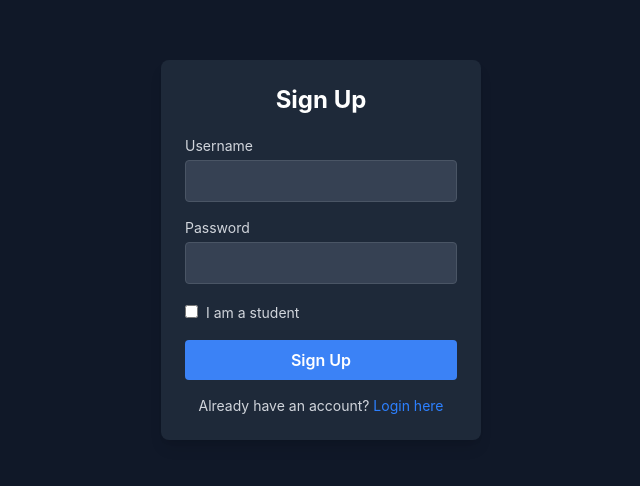
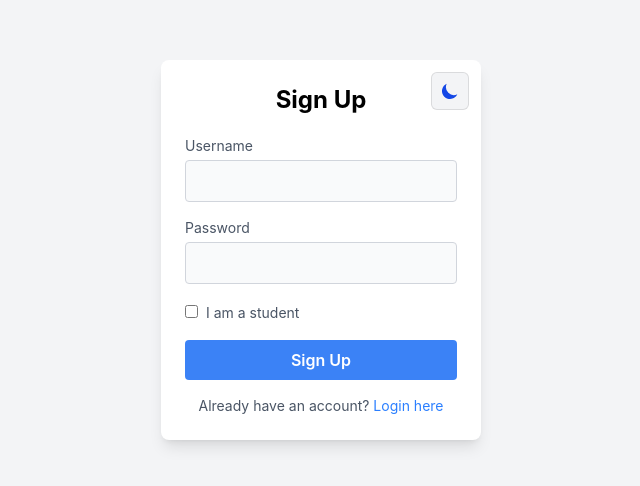
Before and after one commit to Amjad-Mousa/Task-Management-System, a React (Vite) app: page /signup in a window 1280 px wide. Shown: the part 150-636 px from the top of the page, without its empty margins (319-959 px from the left). Built offline with nearby package versions, Linux system fonts and the light colour scheme.

Commit message:
Add dark/light mode for all admin components

```diff
--- a/src/components/Chat.jsx
+++ b/src/components/Chat.jsx
@@ -73,7 +73,6 @@ const AdminChat = () => {
       }`}>
         <div className="flex justify-between items-center mb-4">
           <h2 className="text-xl font-bold">Admin Chat</h2>
-          <DarkModeToggle />
         </div>
 
         {/* Admin user text box*/}
@@ -119,7 +118,10 @@ const AdminChat = () => {
         </button>
       </div>
 
-      <div className={`flex-1 flex flex-col ${isDarkMode ? 'bg-gray-900' : 'bg-gray-50'}`}>
+      <div className={`flex-1 flex flex-col relative ${isDarkMode ? 'bg-gray-900' : 'bg-gray-50'}`}>
+        <div className="absolute top-4 right-4 flex gap-2">
+          <DarkModeToggle />
+        </div>
 
         <div className={`p-4 border-b ${isDarkMode ? 'border-gray-700' : 'border-gray-200'}`}>
           <h3 className="text-lg font-semibold">
--- a/src/components/Projects.jsx
+++ b/src/components/Projects.jsx
@@ -57,7 +57,6 @@ const Projects = () => {
       <aside className={`w-64 p-4 flex flex-col ${isDarkMode ? 'bg-gray-800 text-white' : 'bg-white text-gray-800'}`}>
         <div className="flex justify-between items-center mb-6">
           <h2 className="text-xl font-bold">Projects Manager</h2>
-          <DarkModeToggle />
         </div>
         <nav className="flex-1 space-y-2">
           <Link to="/home" className={`flex items-center p-2 rounded-lg ${isDarkMode ? 'hover:bg-gray-700' : 'hover:bg-gray-200'}`}>
@@ -82,7 +81,8 @@ const Projects = () => {
         </button>
       </aside>
 
-      <main className={`flex-1 p-6 ${isDarkMode ? 'bg-gray-900' : 'bg-gray-50'}`}>
+      <main className={`flex-1 p-6 relative ${isDarkMode ? 'bg-gray-900' : 'bg-gray-50'}`}>
+
         {deleteMessage && (
           <div className="fixed top-0 left-0 right-0 bg-green-600 text-white text-center py-2 z-50">
             {deleteMessage}
@@ -120,12 +120,15 @@ const Projects = () => {
               <option value="Machine Learning">Machine Learning</option>
             </select>
 
+            <div className="flex items-center gap-2">
               <button
                 onClick={() => setIsAddProjectModalOpen(true)}
                 className="px-4 py-2 bg-blue-600 text-white rounded-lg hover:bg-blue-500"
               >
                 Add New Project
               </button>
+              <DarkModeToggle />
+            </div>
           </div>
         </header>
 
--- a/src/components/SignUp.jsx
+++ b/src/components/SignUp.jsx
@@ -1,7 +1,10 @@
-import { useState, useEffect } from "react";
+import { useState, useEffect, useContext } from "react";
 import { useNavigate, Link } from "react-router-dom";
+import { DarkModeContext } from "../Context/DarkModeContext";
+import DarkModeToggle from "./DarkModeToggle";
 
 export default function SignUp() {
+  const { isDarkMode } = useContext(DarkModeContext);
   const [username, setUsername] = useState("");
   const [password, setPassword] = useState("");
   const [isStudent, setIsStudent] = useState(false);
@@ -40,32 +43,43 @@ export default function SignUp() {
   };
 
   return (
-    <div className="flex items-center justify-center h-screen bg-gray-900 text-white">
-      <div className="bg-gray-800 p-6 rounded-lg shadow-lg w-80 text-center">
+    <div className={`flex items-center justify-center h-screen ${isDarkMode ? 'bg-gray-900 text-white' : 'bg-gray-100 text-gray-800'}`}>
+      <div className={`p-6 rounded-lg shadow-lg w-80 text-center relative ${isDarkMode ? 'bg-gray-800' : 'bg-white'}`}>
+        <div className="absolute top-3 right-3">
+          <DarkModeToggle />
+        </div>
         <h1 className="text-2xl mb-5 font-bold">Sign Up</h1>
         <form onSubmit={handleSubmit}>
           <div className="mb-4 text-left">
-            <label className="block mb-1 text-sm text-gray-300">Username</label>
+            <label className={`block mb-1 text-sm ${isDarkMode ? 'text-gray-300' : 'text-gray-600'}`}>Username</label>
             <input
               type="text"
               value={username}
               onChange={(e) => setUsername(e.target.value)}
-              className="w-full px-3 py-2 bg-gray-700 text-white border border-gray-600 rounded"
+              className={`w-full px-3 py-2 border rounded ${
+                isDarkMode
+                  ? 'bg-gray-700 text-white border-gray-600'
+                  : 'bg-gray-50 text-gray-800 border-gray-300'
+              }`}
               required
             />
           </div>
           <div className="mb-4 text-left">
-            <label className="block mb-1 text-sm text-gray-300">Password</label>
+            <label className={`block mb-1 text-sm ${isDarkMode ? 'text-gray-300' : 'text-gray-600'}`}>Password</label>
             <input
               type="password"
               value={password}
               onChange={(e) => setPassword(e.target.value)}
-              className="w-full px-3 py-2 bg-gray-700 text-white border border-gray-600 rounded"
+              className={`w-full px-3 py-2 border rounded ${
+                isDarkMode
+                  ? 'bg-gray-700 text-white border-gray-600'
+                  : 'bg-gray-50 text-gray-800 border-gray-300'
+              }`}
               required
             />
           </div>
           <div className="mb-4 text-left">
-            <label className="text-sm text-gray-300">
+            <label className={`text-sm ${isDarkMode ? 'text-gray-300' : 'text-gray-600'}`}>
               <input
                 type="checkbox"
                 checked={isStudent}
@@ -77,12 +91,16 @@ export default function SignUp() {
           </div>
           {isStudent && (
             <div className="mb-4 text-left">
-              <label className="block mb-1 text-sm text-gray-300">University ID</label>
+              <label className={`block mb-1 text-sm ${isDarkMode ? 'text-gray-300' : 'text-gray-600'}`}>University ID</label>
               <input
                 type="text"
                 value={universityId}
                 onChange={(e) => setUniversityId(e.target.value)}
-                className="w-full px-3 py-2 bg-gray-700 text-white border border-gray-600 rounded"
+                className={`w-full px-3 py-2 border rounded ${
+                  isDarkMode
+                    ? 'bg-gray-700 text-white border-gray-600'
+                    : 'bg-gray-50 text-gray-800 border-gray-300'
+                }`}
               />
             </div>
           )}
@@ -95,7 +113,7 @@ export default function SignUp() {
             {message.text}
           </div>
         )}
-        <p className="mt-4 text-sm text-gray-300">
+        <p className={`mt-4 text-sm ${isDarkMode ? 'text-gray-300' : 'text-gray-600'}`}>
           Already have an account? <Link to="/signin" className="text-blue-500 hover:underline">Login here</Link>
         </p>
       </div>
```
Lines whose indentation alone changed are shown as unchanged.
